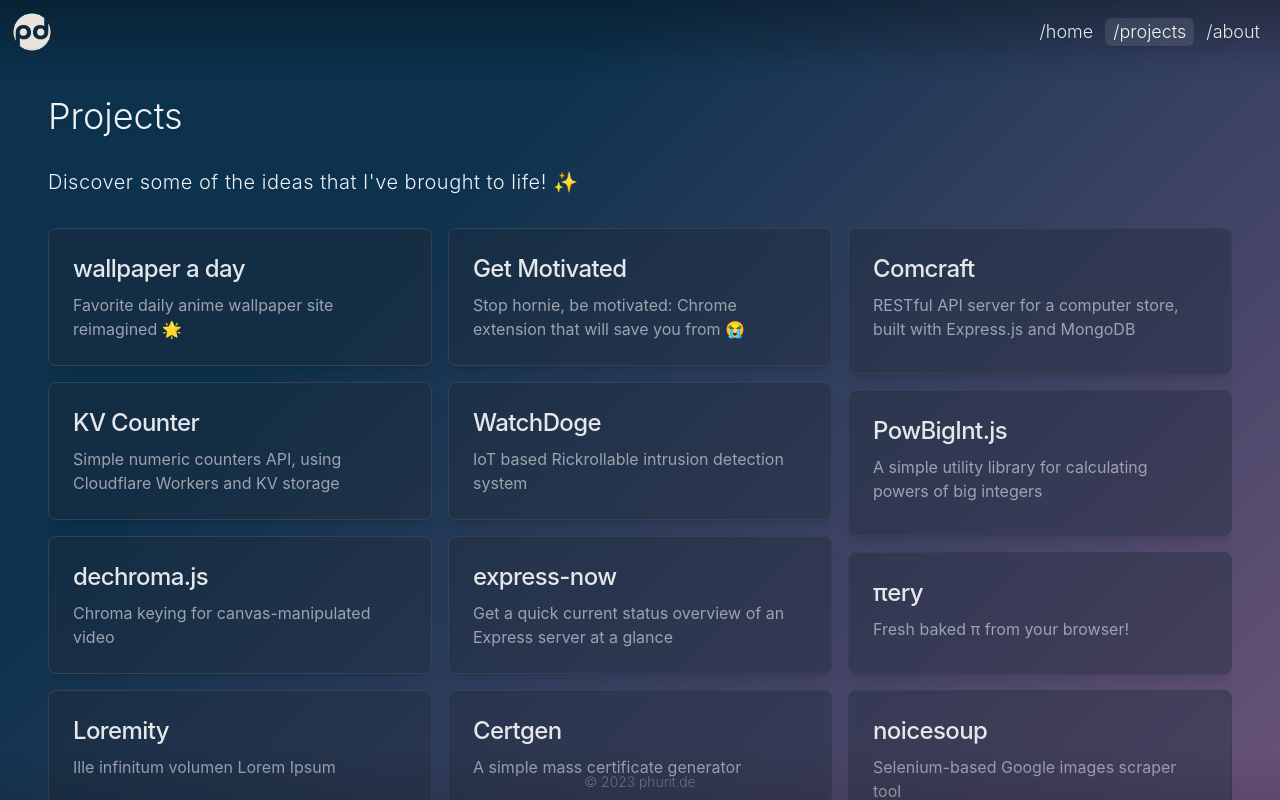
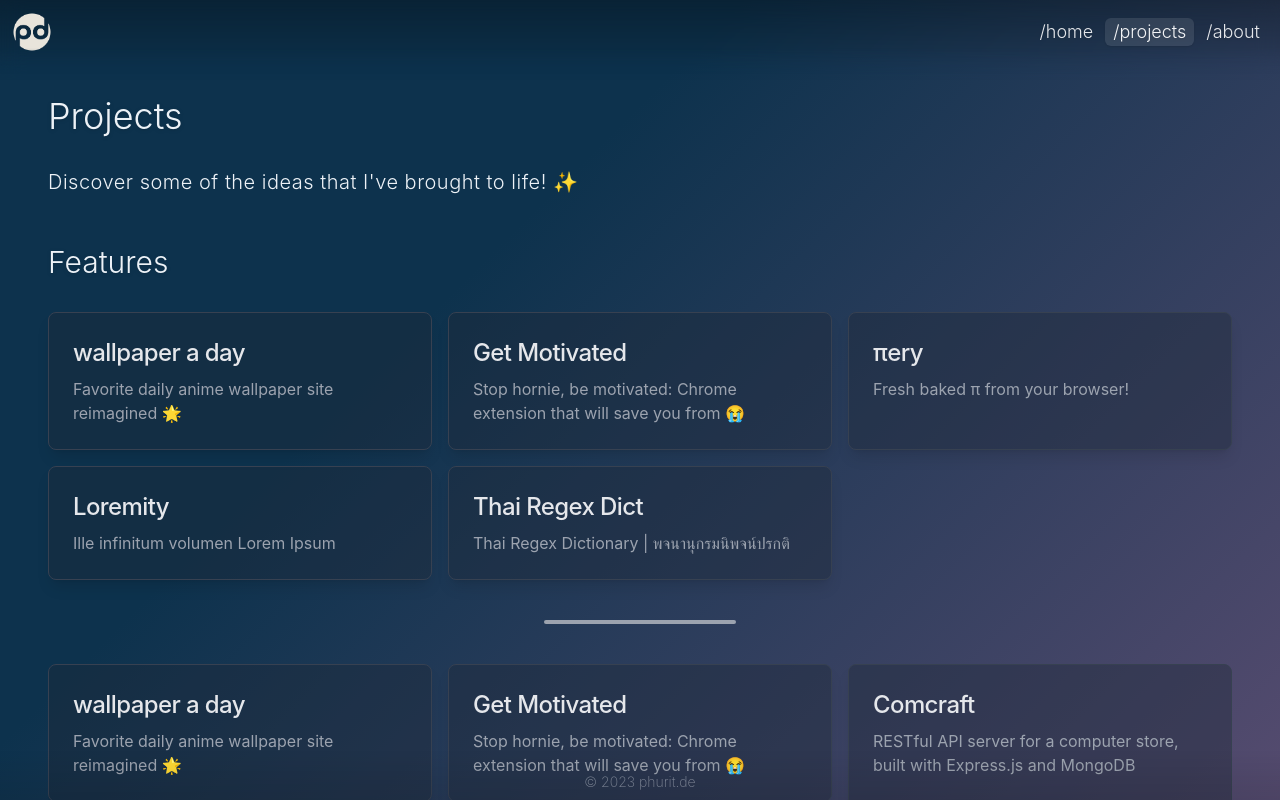
Before and after one commit to richeyphu/phurit-portfolio, a SvelteKit app: page /projects in a window 1280 px wide. Shown: the top 800 px of the page. Built offline with nearby package versions, Linux system fonts and the light colour scheme.

Commit message:
Add featured projects section

```diff
--- a/src/routes/projects/+page.svelte
+++ b/src/routes/projects/+page.svelte
@@ -1,5 +1,5 @@
 <script lang="ts">
-	import { projects } from './projects';
+	import { projects, featuredProjects } from './projects';
 	import Card from './Card.svelte';
 </script>
 
@@ -19,6 +19,24 @@
 			Discover some of the ideas that I've brought to life! ✨
 		</p>
 
+		<!-- Featured Projects Section -->
+		{#if featuredProjects.length > 0}
+			<h2 class="mt-12 text-3xl font-light drop-shadow">Features</h2>
+			<div class="mt-8 grid grid-cols-1 gap-4 sm:grid-cols-2 md:grid-cols-3">
+				{#each [...featuredProjects].reverse() as project}
+					<Card
+						class="animate__animated animate__fadeInUp"
+						title={project.title}
+						description={project.description}
+						link={project.link}
+					/>
+				{/each}
+			</div>
+		{/if}
+
+		<hr class="mx-auto my-10 h-1 w-48 rounded border-0 bg-gray-400" />
+
+		<!-- Other Projects Section -->
 		<div class="mt-8 grid grid-cols-1 gap-4 overflow-y-hidden pb-20 sm:grid-cols-2 md:grid-cols-3">
 			{#each Array(Math.ceil(projects.length / 3)) as _, i}
 				<div class="grid gap-4">
--- a/src/routes/projects/projects.ts
+++ b/src/routes/projects/projects.ts
@@ -92,3 +92,31 @@
 		link: 'https://github.com/richeyphu/wallpaper-a-day'
 	}
 ];
+
+export const featuredProjects: Project[] = [
+	{
+		title: 'Thai Regex Dict',
+		description: 'Thai Regex Dictionary | พจนานุกรมนิพจน์ปรกติ',
+		link: 'https://regexdict.phurit.de'
+	},
+	{
+		title: 'Loremity',
+		description: 'Ille infinitum volumen Lorem Ipsum',
+		link: 'https://loremity.phurit.de'
+	},
+	{
+		title: 'πery',
+		description: 'Fresh baked π from your browser!',
+		link: 'https://piery.phurit.de'
+	},
+	{
+		title: 'Get Motivated',
+		description: 'Stop hornie, be motivated: Chrome extension that will save you from 😭',
+		link: 'https://richeyphu.github.io/GetMotivated'
+	},
+	{
+		title: 'wallpaper a day',
+		description: 'Favorite daily anime wallpaper site reimagined 🌟',
+		link: 'https://wallpaper.phurit.de'
+	}
+];
```
